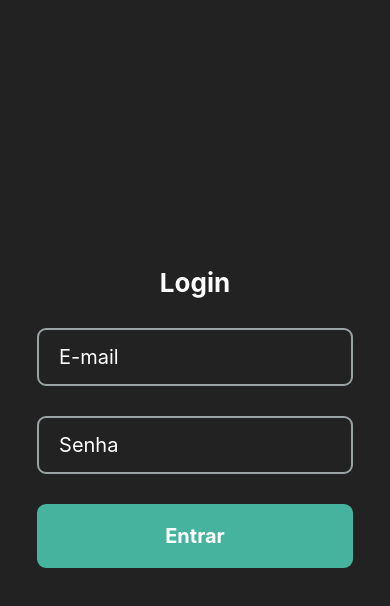
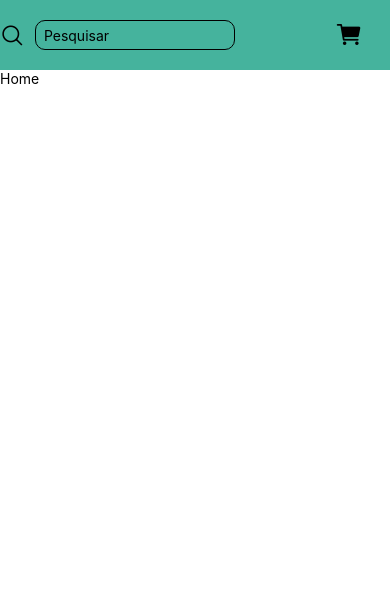
Before and after one commit to juniorcost4/react-native-projeto-final, a React Native app: screen /Home in a window 390 px wide. Shown: the top 606 px of the page. Built offline with nearby package versions, Linux system fonts and the light colour scheme.

Commit message:
Update rotas e homepage

```diff
--- a/App.js
+++ b/App.js
@@ -1,13 +1,24 @@
 import { StatusBar } from "expo-status-bar";
 import React from "react";
-import Signin from "./src/pages/Login";
+import Home from './src/pages/Home';
+import Login from './src/pages/Login';
+import { NavigationContainer } from '@react-navigation/native'
+import { createNativeStackNavigator } from '@react-navigation/native-stack'
+import { createBottomTabNavigator } from '@react-navigation/bottom-tabs'
+import Ionicons from "react-native-vector-icons/Ionicons";
+import { ScrollView, SafeAreaView } from 'react-native';
 
-
+const Stack = createNativeStackNavigator();
 export default function App() {
   return (
     <>
-      <Signin />
-      <StatusBar style="light" />
+    <SafeAreaView style={{backgroundColor: '#45B39D'}} />
+      <NavigationContainer>
+        <Stack.Navigator initialRouteName="Login" >
+          <Stack.Screen name="Login" component={Login} options={{headerShown: false}}/>
+          <Stack.Screen name="Home" component={Home} options={{headerShown: false}}/>
+        </Stack.Navigator>
+      </NavigationContainer>
     </>
   );
 }
--- a/package.json
+++ b/package.json
@@ -10,6 +10,9 @@
     "eject": "expo eject"
   },
   "dependencies": {
+    "@react-navigation/bottom-tabs": "^6.0.9",
+    "@react-navigation/native": "^6.0.6",
+    "@react-navigation/native-stack": "^6.2.5",
     "expo": "~43.0.2",
     "expo-cli": "^4.13.0",
     "expo-status-bar": "~1.1.0",
@@ -17,6 +20,8 @@
     "react": "17.0.1",
     "react-dom": "17.0.1",
     "react-native": "0.64.3",
+    "react-native-safe-area-context": "3.3.2",
+    "react-native-screens": "~3.8.0",
     "react-native-web": "0.17.1",
     "styled-components": "^5.3.3"
   },
--- /dev/null
+++ b/src/components/Navbar/index.js
@@ -0,0 +1,17 @@
+import React, { useState } from "react";
+import { TextInput, View } from 'react-native';
+import { styles } from './styles'
+import { Ionicons } from '@expo/vector-icons'
+
+export default function Navbar() {
+
+    const [item, setItem] = useState('')
+
+    return (
+        <View style={styles.container}>
+            <Ionicons name="search-outline" size={25} />
+            <TextInput style={styles.input} placeholder="  Pesquisar" onChangeText={setItem} value={item}/>
+            <Ionicons name="cart" size={28} style={{marginLeft: 100}}/>
+        </View>
+    );
+}
--- /dev/null
+++ b/src/components/Navbar/styles.js
@@ -0,0 +1,18 @@
+import { StyleSheet } from 'react-native';
+
+export const styles = StyleSheet.create({
+    container: {
+        backgroundColor: '#45B39D',
+        flexDirection: 'row',
+        height: 70,
+        alignItems: 'center'
+    },
+    input: {
+        borderWidth: 1,
+        borderRadius: 10,
+        borderColor: 'black',
+        width: 200,
+        height: 30,
+        marginLeft: 10,
+    }
+})
--- a/src/pages/Home/index.js
+++ b/src/pages/Home/index.js
@@ -0,0 +1,13 @@
+import React from 'react';
+import { Text, View, ScrollView } from 'react-native';
+import { styles } from './styles'
+import Navbar from '../../components/Navbar';
+
+export default function Home() {
+    return (
+        <ScrollView style={styles.container}>
+            <Navbar/>
+            <Text>Home</Text>
+        </ScrollView>
+    );
+}
--- a/src/pages/Home/styles.js
+++ b/src/pages/Home/styles.js
@@ -0,0 +1,8 @@
+import { StyleSheet } from 'react-native';
+
+export const styles = StyleSheet.create({
+    container: {
+      flex: 1,
+      backgroundColor: '#fff',
+    }
+  });
--- a/src/pages/Login/index.js
+++ b/src/pages/Login/index.js
@@ -10,7 +10,7 @@ import {
 import Header from "../../components/Header";
 
 
-function Login() {
+function Login({ navigation }) {
 
   return (
     <KeyboardView>
@@ -24,7 +24,7 @@ function Login() {
           placeholder="Senha"
           secureTextEntry
         />
-        <ButtonSubmit>
+        <ButtonSubmit onPress={() => navigation.navigate('Home')}>
           <TextButton>Entrar</TextButton>
         </ButtonSubmit>
       </Container>
```
Also changed, not shown: 2 other files (tests, documents, lock files or other folders).
